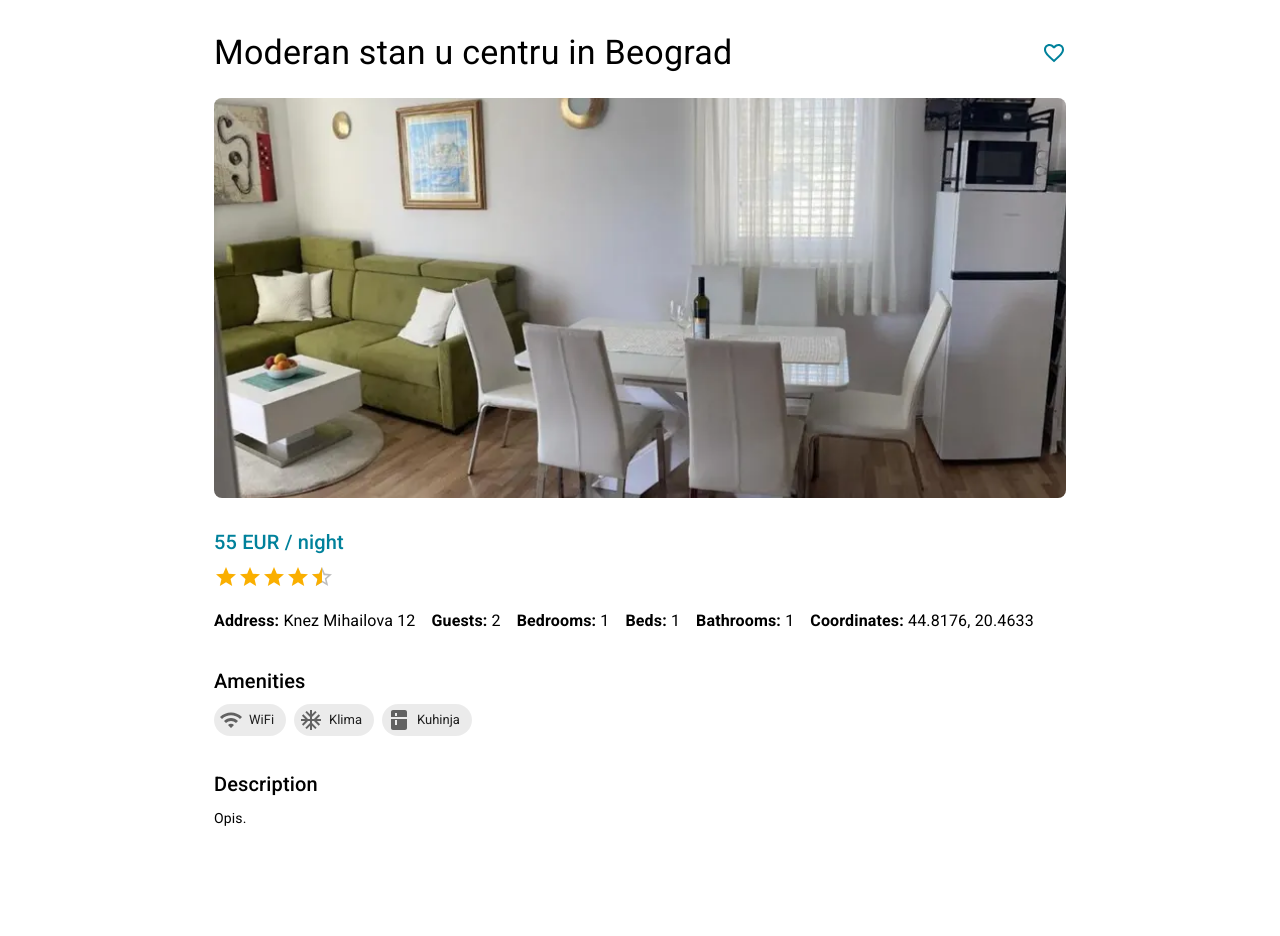
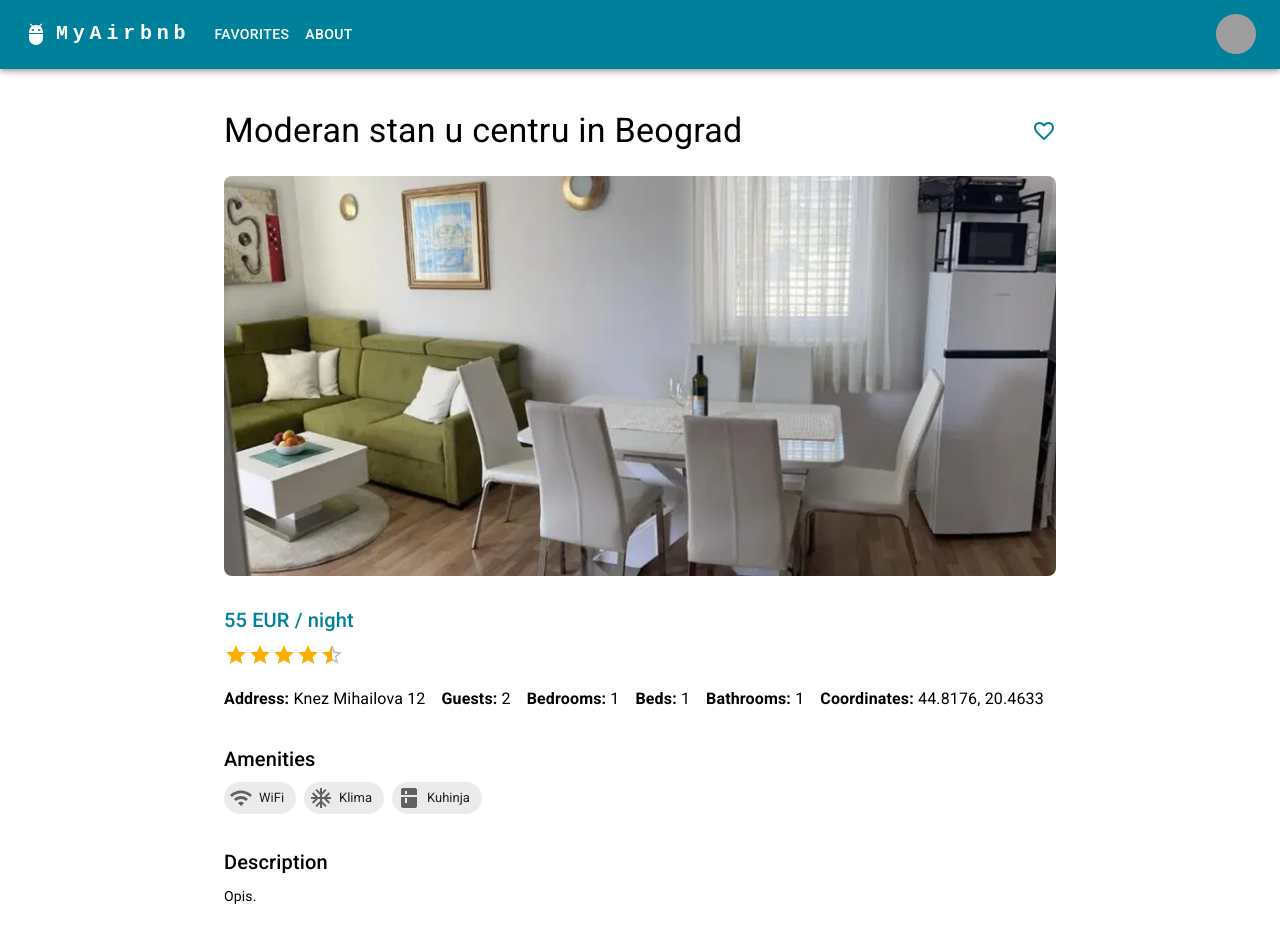
Before and after one commit to aperin17/Internship-Project, a React (Create React App) app: page /apartments/1 in a window 1280 px wide. Before the commit the page ends 828 px from the top, so only its background shows below. Built offline with nearby package versions, Linux system fonts and the light colour scheme; grey boxes are pictures that could not be loaded.

Commit message:
Dodat Navbar

```diff
--- a/src/App.css
+++ b/src/App.css
@@ -2,7 +2,7 @@
   text-align: left;
   margin-left: 200px;
   margin-right: 200px;
-  margin-top: 30px;
+  margin-top: 110px;
   margin-bottom: 30px;
 }
 
--- a/src/App.js
+++ b/src/App.js
@@ -4,15 +4,29 @@
 import ApartmentDetailsView from './components/ApartmentDetailsView.js';
 import FavoritesView from './components/FavoritesView.js';
 import { Routes, Route } from "react-router-dom";
+import Navbar from './components/Navbar.js';
+import { Outlet } from "react-router-dom";
 
+function Layout() {
+  return (
+    <>
+      <Navbar />
+      <Outlet />
+    </>
+  );
+}
 
 function App() {
   return (
+
     <Routes>
-      <Route path="/" element={<ApartmentListView />} />
-      <Route path="apartments/:apartmentId" element={<ApartmentDetailsView />} />
-      <Route path="favorites" element={<FavoritesView />} />
-    </Routes>
+      <Route element={<Layout />}>
+        <Route path="/" element={<ApartmentListView />} />
+        <Route path="apartments/:apartmentId" element={<ApartmentDetailsView />} />
+        <Route path="favorites" element={<FavoritesView />} />
+      </Route>
+    </Routes >
+
   );
 }
 
--- a/src/components/ApartmentDetailsView.js
+++ b/src/components/ApartmentDetailsView.js
@@ -47,6 +47,7 @@
 
 
     return (
+        <div className="App">
             <Container maxWidth="md" sx={{ marginTop: 4 }}>
 
                 <Box sx={{ mb: 3, width: "100%", display: "flex", justifyContent: "space-between", alignItems: "center", gap: 1 }}>
@@ -129,6 +130,7 @@
                 </Box>
 
             </Container>
+        </div>
     );
 
 };
--- /dev/null
+++ b/src/components/Navbar.js
@@ -0,0 +1,163 @@
+import * as React from 'react';
+import AppBar from '@mui/material/AppBar';
+import Box from '@mui/material/Box';
+import Toolbar from '@mui/material/Toolbar';
+import IconButton from '@mui/material/IconButton';
+import Typography from '@mui/material/Typography';
+import Menu from '@mui/material/Menu';
+import MenuIcon from '@mui/icons-material/Menu';
+import Container from '@mui/material/Container';
+import Avatar from '@mui/material/Avatar';
+import Button from '@mui/material/Button';
+import Tooltip from '@mui/material/Tooltip';
+import MenuItem from '@mui/material/MenuItem';
+import AdbIcon from '@mui/icons-material/Adb';
+import { Link } from "react-router-dom";
+
+
+const pages = ['Favorites', 'About'];
+const settings = ['Profile', 'Account', 'Dashboard', 'Logout'];
+
+
+export default function Navbar() {
+    const [anchorElNav, setAnchorElNav] = React.useState(null);
+    const [anchorElUser, setAnchorElUser] = React.useState(null);
+
+    const handleOpenNavMenu = (event) => {
+        setAnchorElNav(event.currentTarget);
+    };
+    const handleOpenUserMenu = (event) => {
+        setAnchorElUser(event.currentTarget);
+    };
+
+    const handleCloseNavMenu = () => {
+        setAnchorElNav(null);
+    };
+
+    const handleCloseUserMenu = () => {
+        setAnchorElUser(null);
+    };
+
+    return (
+        <AppBar position="fixed" color="primary">
+            <Container maxWidth="xl">
+                <Toolbar disableGutters>
+                    <AdbIcon sx={{ display: { xs: 'none', md: 'flex' }, mr: 1 }} />
+                    <Typography
+                        variant="h6"
+                        noWrap
+                        component={Link}
+                        to="/"
+                        sx={{
+                            mr: 2,
+                            display: { xs: 'none', md: 'flex' },
+                            fontFamily: 'monospace',
+                            fontWeight: 700,
+                            letterSpacing: '.3rem',
+                            color: 'inherit',
+                            textDecoration: 'none',
+                        }}
+                    >
+                        MyAirbnb
+                    </Typography>
+
+                    <Box sx={{ flexGrow: 1, display: { xs: 'flex', md: 'none' } }}>
+                        <IconButton
+                            size="large"
+                            aria-label="account of current user"
+                            aria-controls="menu-appbar"
+                            aria-haspopup="true"
+                            onClick={handleOpenNavMenu}
+                            color="inherit"
+                        >
+                            <MenuIcon />
+                        </IconButton>
+                        <Menu
+                            id="menu-appbar"
+                            anchorEl={anchorElNav}
+                            anchorOrigin={{
+                                vertical: 'bottom',
+                                horizontal: 'left',
+                            }}
+                            keepMounted
+                            transformOrigin={{
+                                vertical: 'top',
+                                horizontal: 'left',
+                            }}
+                            open={Boolean(anchorElNav)}
+                            onClose={handleCloseNavMenu}
+                            sx={{ display: { xs: 'block', md: 'none' } }}
+                        >
+                            {pages.map((page) => (
+                                <MenuItem key={page} onClick={handleCloseNavMenu}>
+                                    <Typography sx={{ textAlign: 'center' }}>{page}</Typography>
+                                </MenuItem>
+                            ))}
+                        </Menu>
+                    </Box>
+                    <AdbIcon sx={{ display: { xs: 'flex', md: 'none' }, mr: 1 }} />
+                    <Typography
+                        variant="h5"
+                        noWrap
+                        component="a"
+                        href="#app-bar-with-responsive-menu"
+                        sx={{
+                            mr: 2,
+                            display: { xs: 'flex', md: 'none' },
+                            flexGrow: 1,
+                            fontFamily: 'monospace',
+                            fontWeight: 700,
+                            letterSpacing: '.3rem',
+                            color: 'inherit',
+                            textDecoration: 'none',
+                        }}
+                    >
+                        MyAirbnb
+                    </Typography>
+                    <Box sx={{ flexGrow: 1, display: { xs: 'none', md: 'flex' } }}>
+                        {pages.map((page) => (
+                            <Button
+                                key={page}
+                                component={Link}
+                                to={`/${page.toLowerCase()}`}
+                                sx={{ my: 2, color: 'white', display: 'block' }}
+                            // onClick={handleCloseNavMenu}
+                            >
+                                {page}
+                            </Button>
+                        ))}
+                    </Box>
+                    <Box sx={{ flexGrow: 0 }}>
+                        <Tooltip title="Open settings">
+                            <IconButton onClick={handleOpenUserMenu} sx={{ p: 0 }}>
+                                <Avatar alt="Remy Sharp" src="/static/images/avatar/2.jpg" />
+                            </IconButton>
+                        </Tooltip>
+                        <Menu
+                            sx={{ mt: '45px' }}
+                            id="menu-appbar"
+                            anchorEl={anchorElUser}
+                            anchorOrigin={{
+                                vertical: 'top',
+                                horizontal: 'right',
+                            }}
+                            keepMounted
+                            transformOrigin={{
+                                vertical: 'top',
+                                horizontal: 'right',
+                            }}
+                            open={Boolean(anchorElUser)}
+                            onClose={handleCloseUserMenu}
+                        >
+                            {settings.map((setting) => (
+                                <MenuItem key={setting} onClick={handleCloseUserMenu}>
+                                    <Typography sx={{ textAlign: 'center' }}>{setting}</Typography>
+                                </MenuItem>
+                            ))}
+                        </Menu>
+                    </Box>
+                </Toolbar>
+            </Container>
+        </AppBar>
+    );
+}
```
Lines whose indentation alone changed are shown as unchanged.
